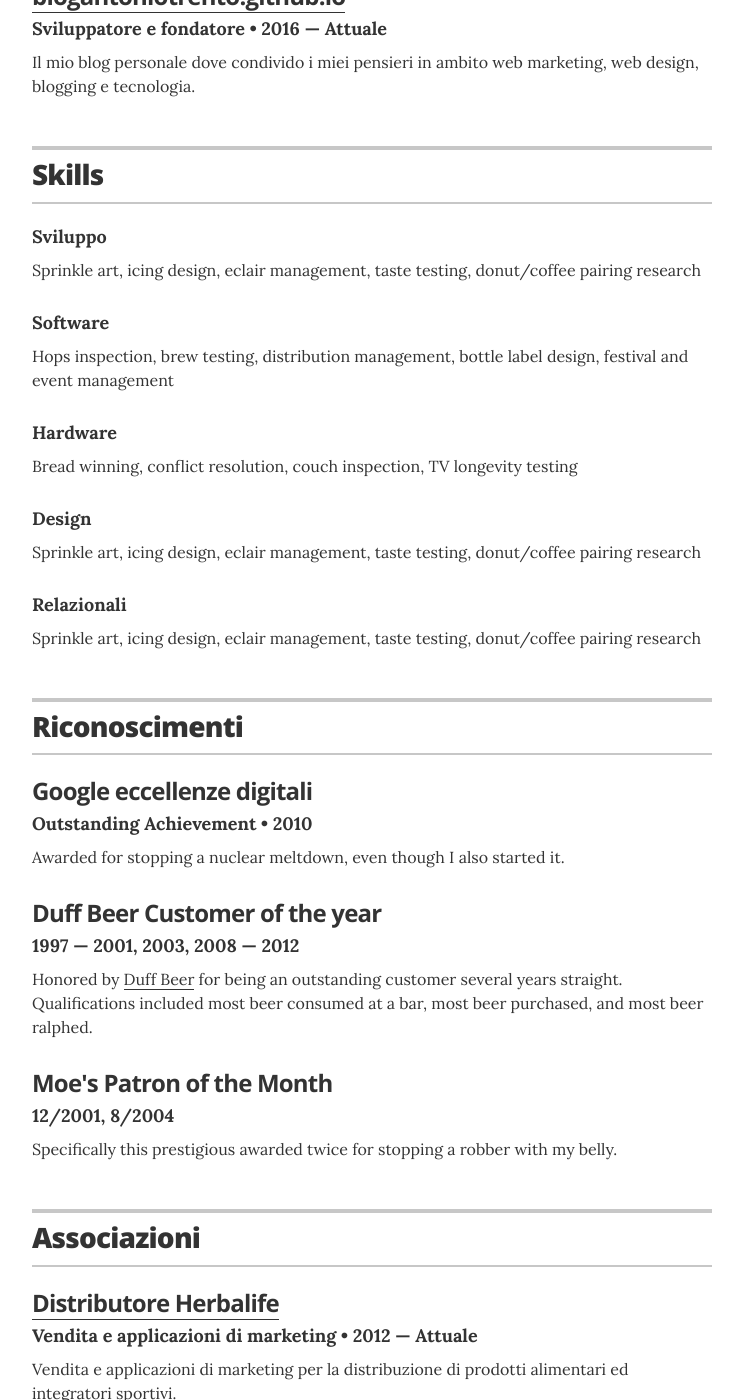
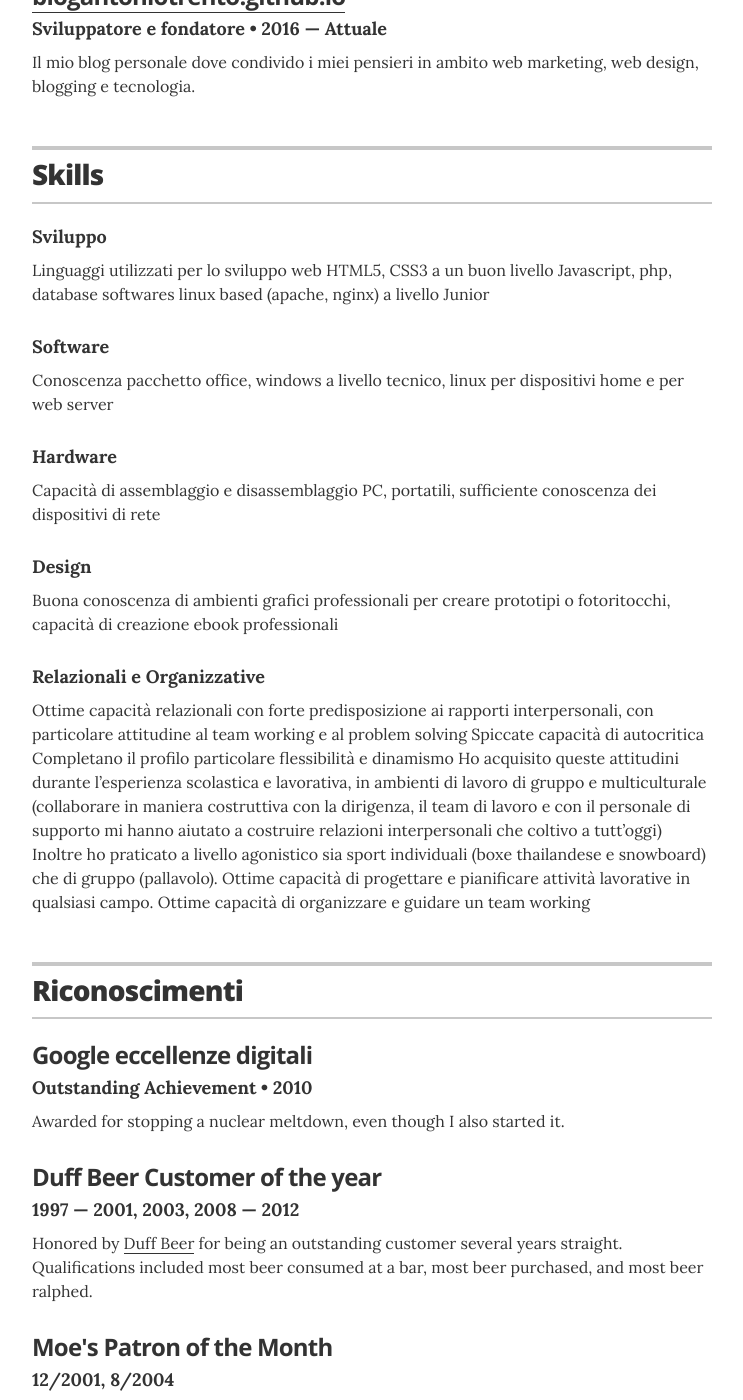
Before and after one commit to madkcv/antcv.github.io, a Jekyll site: the page built from index.html, in a window 1280 px wide and 1400 px high, scrolled down 3294 px. Shown: the whole window, without its empty margins (268-1011 px from the left). Built offline with Jekyll 4.4.1, drawn with Linux system fonts in a browser that asks for light colours.

Commit message:
competenze

```diff
--- a/_layouts/resume.html
+++ b/_layouts/resume.html
@@ -200,27 +200,32 @@
 
         <div class="resume-item">
           <h4 class="resume-item-details">Sviluppo</h4>
-          <p class="resume-item-copy">Sprinkle art, icing design, eclair management, taste testing, donut/coffee pairing research</p>
+          <p class="resume-item-copy">Linguaggi utilizzati per lo sviluppo web HTML5, CSS3 a un buon livello Javascript, php, database softwares linux based (apache, nginx) a livello Junior </p>
         </div>
 
         <div class="resume-item">
           <h4 class="resume-item-details">Software</h4>
-          <p class="resume-item-copy">Hops inspection, brew testing, distribution management, bottle label design, festival and event management</p>
+          <p class="resume-item-copy">Conoscenza pacchetto office, windows a livello tecnico, linux per dispositivi home e per web server</p>
         </div>
 
         <div class="resume-item">
           <h4 class="resume-item-details">Hardware</h4>
-          <p class="resume-item-copy">Bread winning, conflict resolution, couch inspection, TV longevity testing</p>
+          <p class="resume-item-copy">Capacità di assemblaggio e disassemblaggio PC, portatili, sufficiente conoscenza dei dispositivi di rete</p>
         </div>
 
         <div class="resume-item">
           <h4 class="resume-item-details">Design</h4>
-          <p class="resume-item-copy">Sprinkle art, icing design, eclair management, taste testing, donut/coffee pairing research</p>
+          <p class="resume-item-copy">Buona conoscenza di ambienti grafici professionali per creare prototipi o fotoritocchi, capacità di creazione ebook professionali</p>
         </div>
 
         <div class="resume-item">
-          <h4 class="resume-item-details">Relazionali</h4>
-          <p class="resume-item-copy">Sprinkle art, icing design, eclair management, taste testing, donut/coffee pairing research</p>
+          <h4 class="resume-item-details">Relazionali e Organizzative</h4>
+          <p class="resume-item-copy">
+Ottime capacità relazionali con forte predisposizione ai rapporti interpersonali, con particolare attitudine al team working e al problem solving
+Spiccate capacità di autocritica
+Completano il profilo particolare flessibilità e dinamismo
+Ho acquisito queste attitudini durante l’esperienza scolastica e lavorativa, in ambienti di lavoro di gruppo e multiculturale (collaborare in maniera costruttiva con la dirigenza, il team di lavoro e con il personale di supporto mi hanno aiutato a costruire relazioni interpersonali che coltivo a tutt’oggi)
+Inoltre ho praticato a livello agonistico sia sport individuali (boxe thailandese e snowboard) che di gruppo (pallavolo). Ottime capacità di progettare e pianificare attività lavorative in qualsiasi campo. Ottime capacità di organizzare e guidare un team working</p>
         </div>
 
       </section>
```
